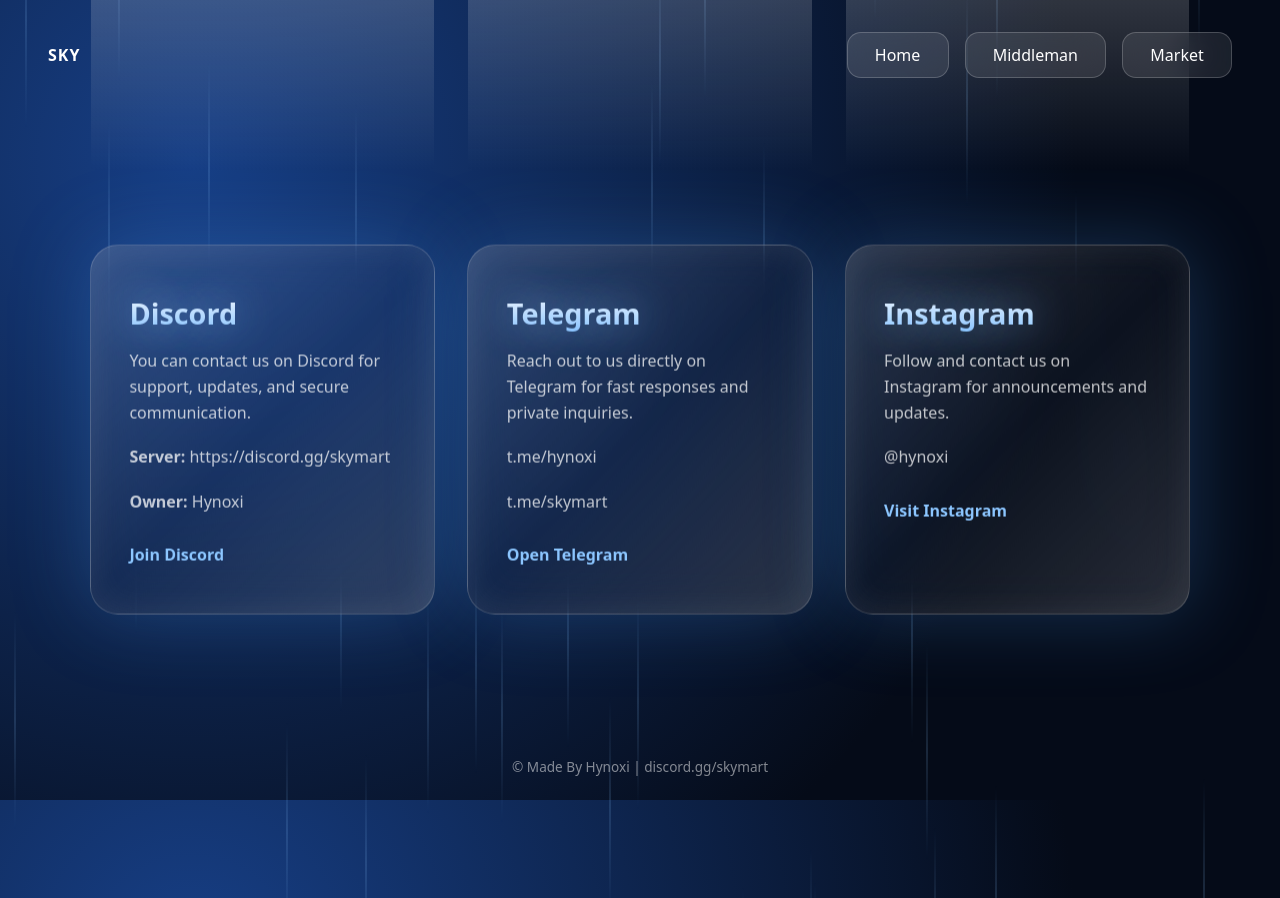
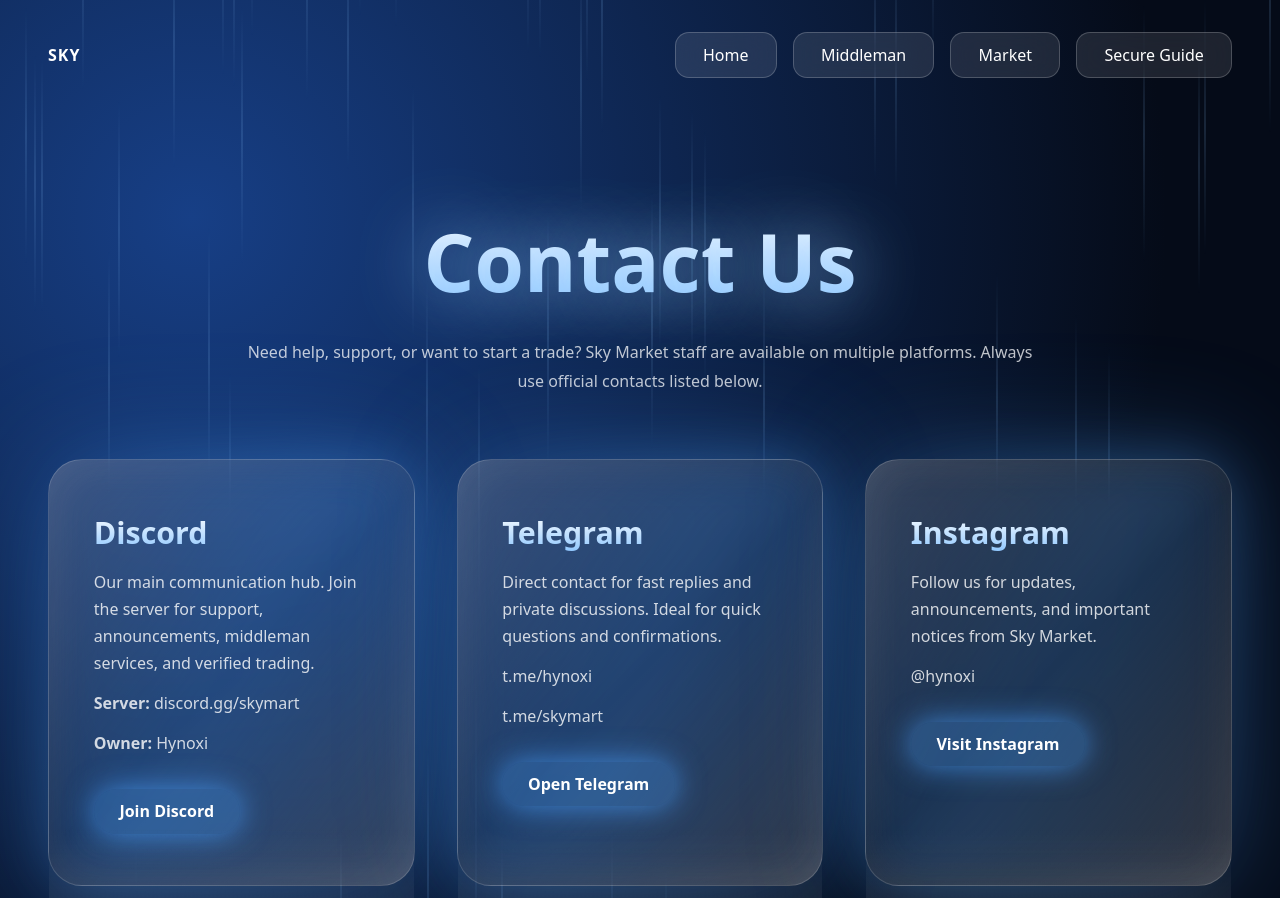
Before and after one commit to kaimoriskylist/skymarket, a plain HTML site: page contact.html in a window 1280 px wide. Shown: the top 898 px of the page. Drawn offline with Linux system fonts and the light colour scheme.

Commit message:
Update contact.html

```diff
--- a/contact.html
+++ b/contact.html
@@ -6,214 +6,228 @@
 <title>Contact — Sky Market</title>
 
 <style>
-:root {
-  --blue: #8cc6ff;
-  --blue-strong: #4da3ff;
-  --glass: rgba(255,255,255,0.09);
-  --border: rgba(255,255,255,0.2);
+:root{
+  --blue:#8cc6ff;
+  --blue-strong:#4da3ff;
+  --glass:rgba(255,255,255,0.1);
+  --border:rgba(255,255,255,0.2);
 }
 
-* {
-  margin: 0;
-  padding: 0;
-  box-sizing: border-box;
-  font-family: system-ui, "Segoe UI", sans-serif;
-}
+/* RESET */
+*{margin:0;padding:0;box-sizing:border-box;font-family:system-ui,"Segoe UI",sans-serif}
 
-body {
-  min-height: 100vh;
+body{
+  min-height:100vh;
   background:
     radial-gradient(circle at 15% 20%, #173f86, #050b18 70%),
     radial-gradient(circle at 85% 80%, #0b2b63, transparent 60%);
-  overflow: hidden;
-  color: #fff;
+  color:#fff;
+  overflow-x:hidden;
 }
 
 /* ======================
-   BACKGROUND MOTION
+   BACKGROUND ENERGY
 ====================== */
-.bg {
-  position: absolute;
-  inset: 0;
-  z-index: 0;
+.bg{
+  position:fixed;
+  inset:0;
+  z-index:0;
 }
 
-.bg span {
-  position: absolute;
-  width: 2px;
-  height: 220px;
-  background: linear-gradient(to bottom, transparent, var(--blue), transparent);
-  opacity: 0.16;
-  animation: rise linear infinite;
+.bg span{
+  position:absolute;
+  width:2px;
+  height:260px;
+  background:linear-gradient(to bottom, transparent, var(--blue), transparent);
+  opacity:.15;
+  animation:rise linear infinite;
 }
 
-@keyframes rise {
-  from { transform: translateY(130vh); }
-  to { transform: translateY(-230vh); }
+@keyframes rise{
+  from{transform:translateY(140vh)}
+  to{transform:translateY(-260vh)}
 }
 
 /* ======================
    HEADER
 ====================== */
-header {
-  position: relative;
-  z-index: 3;
-  padding: 2rem 3rem;
-  display: flex;
-  justify-content: space-between;
-  align-items: center;
+header{
+  position:relative;
+  z-index:4;
+  padding:2rem 3rem;
+  display:flex;
+  justify-content:space-between;
+  align-items:center;
 }
 
-.logo {
-  font-weight: 700;
-  letter-spacing: 1px;
+.logo{font-weight:700;letter-spacing:1px}
+
+nav{
+  display:flex;
+  gap:1rem;
 }
 
-nav {
-  display: flex;
-  gap: 1rem;
+nav a{
+  padding:.7rem 1.7rem;
+  border-radius:14px;
+  background:var(--glass);
+  backdrop-filter:blur(18px);
+  border:1px solid var(--border);
+  color:#fff;
+  text-decoration:none;
+  transition:.35s;
 }
 
-nav a {
-  padding: 0.7rem 1.7rem;
-  border-radius: 14px;
-  background: var(--glass);
-  backdrop-filter: blur(18px);
-  border: 1px solid var(--border);
-  color: #fff;
-  text-decoration: none;
-  position: relative;
-  overflow: hidden;
-  transition: 0.4s;
-}
-
-nav a:hover {
-  transform: translateY(-3px);
-  box-shadow: 0 0 30px rgba(77,163,255,0.7);
+nav a:hover{
+  transform:translateY(-3px);
+  box-shadow:0 0 30px rgba(77,163,255,.7);
 }
 
 /* ======================
-   CONTACT SECTION
+   CONTACT
 ====================== */
-.contact {
-  position: relative;
-  z-index: 2;
-  height: calc(100vh - 140px);
-  display: flex;
-  justify-content: center;
-  align-items: center;
+.contact{
+  position:relative;
+  z-index:2;
+  padding:6rem 3rem;
 }
 
-.contact-wrapper {
-  width: min(1100px, 94%);
-  display: grid;
-  grid-template-columns: repeat(auto-fit, minmax(280px, 1fr));
-  gap: 2rem;
+.contact-header{
+  text-align:center;
+  max-width:800px;
+  margin:0 auto 4rem;
 }
 
-.card {
-  position: relative;
-  padding: 3rem 2.4rem;
-  border-radius: 28px;
-  background: linear-gradient(
-    135deg,
-    rgba(255,255,255,0.14),
-    rgba(255,255,255,0.03),
-    rgba(255,255,255,0.14)
-  );
-  backdrop-filter: blur(24px);
-  border: 1px solid var(--border);
-  box-shadow:
-    0 0 80px rgba(77,163,255,0.25),
-    inset 0 0 35px rgba(255,255,255,0.07);
-  animation: floatCard 8s ease-in-out infinite;
-  transition: transform 0.4s ease, box-shadow 0.4s ease;
+.contact-header h1{
+  font-size:clamp(3.5rem,7vw,5rem);
+  font-weight:900;
+  background:linear-gradient(180deg,#fff,var(--blue));
+  -webkit-background-clip:text;
+  -webkit-text-fill-color:transparent;
+  text-shadow:0 0 70px rgba(140,198,255,1);
 }
 
-.card:hover {
-  transform: translateY(-10px);
-  box-shadow: 0 0 120px rgba(77,163,255,0.45);
+.contact-header p{
+  margin-top:1.4rem;
+  color:rgba(255,255,255,.75);
+  line-height:1.8;
 }
 
-@keyframes floatCard {
-  0%,100% { transform: translateY(0); }
-  50% { transform: translateY(-12px); }
+/* GRID */
+.contact-wrapper{
+  max-width:1200px;
+  margin:auto;
+  display:grid;
+  grid-template-columns:repeat(auto-fit,minmax(300px,1fr));
+  gap:2.6rem;
 }
 
-/* Scanline */
-.card::before {
-  content: "";
-  position: absolute;
-  inset: 0;
-  background: linear-gradient(
+/* CARD */
+.card{
+  position:relative;
+  padding:3.2rem 2.8rem;
+  border-radius:34px;
+  background:linear-gradient(
+    135deg,
+    rgba(255,255,255,.18),
+    rgba(255,255,255,.04),
+    rgba(255,255,255,.18)
+  );
+  backdrop-filter:blur(26px);
+  border:1px solid var(--border);
+  box-shadow:
+    0 0 120px rgba(77,163,255,.3),
+    inset 0 0 45px rgba(255,255,255,.08);
+  transition:transform .15s ease, box-shadow .3s ease;
+  cursor:pointer;
+}
+
+.card::after{
+  content:"";
+  position:absolute;
+  inset:-3px;
+  border-radius:38px;
+  background:linear-gradient(120deg,transparent,var(--blue-strong),transparent);
+  filter:blur(26px);
+  opacity:.25;
+  z-index:-1;
+}
+
+/* SCANLINE */
+.card::before{
+  content:"";
+  position:absolute;
+  inset:0;
+  background:linear-gradient(
     to bottom,
     transparent,
-    rgba(255,255,255,0.18),
+    rgba(255,255,255,.18),
     transparent
   );
-  animation: scan 5s linear infinite;
-  pointer-events: none;
+  animation:scan 6s linear infinite;
+  pointer-events:none;
 }
 
-@keyframes scan {
-  from { transform: translateY(-120%); }
-  to { transform: translateY(120%); }
+@keyframes scan{
+  from{transform:translateY(-130%)}
+  to{transform:translateY(130%)}
 }
 
-.card h2 {
-  font-size: 1.8rem;
-  margin-bottom: 1rem;
-  background: linear-gradient(180deg, #ffffff, var(--blue));
-  -webkit-background-clip: text;
-  -webkit-text-fill-color: transparent;
-  text-shadow: 0 0 40px rgba(140,198,255,0.8);
+.card:hover{
+  box-shadow:0 0 180px rgba(77,163,255,.55);
 }
 
-.card p {
-  font-size: 1rem;
-  line-height: 1.6;
-  color: rgba(255,255,255,0.75);
-  margin-bottom: 1.2rem;
+.card h2{
+  font-size:1.9rem;
+  background:linear-gradient(180deg,#fff,var(--blue));
+  -webkit-background-clip:text;
+  -webkit-text-fill-color:transparent;
+  margin-bottom:1rem;
 }
 
-.card a {
-  display: inline-block;
-  margin-top: 0.6rem;
-  color: var(--blue);
-  text-decoration: none;
-  font-weight: 600;
+.card p{
+  color:rgba(255,255,255,.8);
+  line-height:1.7;
+  margin-bottom:.8rem;
 }
 
-.card a:hover {
-  text-decoration: underline;
+.card a{
+  display:inline-block;
+  margin-top:1.2rem;
+  padding:.7rem 1.6rem;
+  border-radius:999px;
+  background:rgba(77,163,255,.25);
+  color:#fff;
+  text-decoration:none;
+  font-weight:700;
+  box-shadow:0 0 30px rgba(77,163,255,.7);
+}
+
+.card a:hover{
+  box-shadow:0 0 60px rgba(77,163,255,1);
 }
 
 /* ======================
    FOOTER
 ====================== */
-footer {
-  position: absolute;
-  bottom: 1.5rem;
-  width: 100%;
-  text-align: center;
-  font-size: 0.85rem;
-  color: rgba(255,255,255,0.5);
-  z-index: 2;
+footer{
+  padding:2.5rem;
+  text-align:center;
+  color:rgba(255,255,255,.5);
 }
 </style>
 </head>
 
 <body>
 
-<!-- BACKGROUND EFFECT -->
 <div class="bg">
 <script>
-    for (let i = 0; i < 90; i++) {
+for(let i=0;i<120;i++){
   document.write(`
     <span style="
-          left:${Math.random() * 100}%;
-          animation-duration:${6 + Math.random() * 12}s;
-          animation-delay:${-Math.random() * 20}s;
+      left:${Math.random()*100}%;
+      animation-duration:${8+Math.random()*14}s;
+      animation-delay:${-Math.random()*25}s;
     "></span>
   `);
 }
@@ -226,47 +240,52 @@
     <a href="index.html">Home</a>
     <a href="middleman.html">Middleman</a>
     <a href="market.html">Market</a>
+    <a href="secure.html">Secure Guide</a>
   </nav>
 </header>
 
 <main class="contact">
+  <div class="contact-header">
+    <h1>Contact Us</h1>
+    <p>
+      Need help, support, or want to start a trade?
+      Sky Market staff are available on multiple platforms.
+      Always use official contacts listed below.
+    </p>
+  </div>
+
   <div class="contact-wrapper">
 
-    <!-- DISCORD -->
-    <div class="card">
+    <div class="card tilt">
       <h2>Discord</h2>
       <p>
-        You can contact us on Discord for support, updates, and secure
-        communication.
+        Our main communication hub. Join the server for support,
+        announcements, middleman services, and verified trading.
       </p>
-      <p><strong>Server:</strong> https://discord.gg/skymart</p>
+      <p><strong>Server:</strong> discord.gg/skymart</p>
       <p><strong>Owner:</strong> Hynoxi</p>
       <a href="https://discord.gg/skymart" target="_blank">Join Discord</a>
     </div>
 
-    <!-- TELEGRAM -->
-    <div class="card">
+    <div class="card tilt">
       <h2>Telegram</h2>
       <p>
-        Reach out to us directly on Telegram for fast responses and
-        private inquiries.
+        Direct contact for fast replies and private discussions.
+        Ideal for quick questions and confirmations.
       </p>
       <p>t.me/hynoxi</p>
       <p>t.me/skymart</p>
       <a href="https://t.me/hynoxi" target="_blank">Open Telegram</a>
     </div>
 
-    <!-- INSTAGRAM -->
-    <div class="card">
+    <div class="card tilt">
       <h2>Instagram</h2>
       <p>
-        Follow and contact us on Instagram for announcements and
-        updates.
+        Follow us for updates, announcements,
+        and important notices from Sky Market.
       </p>
       <p>@hynoxi</p>
-      <a href="https://instagram.com/hynoxi" target="_blank">
-        Visit Instagram
-      </a>
+      <a href="https://instagram.com/hynoxi" target="_blank">Visit Instagram</a>
     </div>
 
   </div>
@@ -276,5 +295,22 @@
   © Made By Hynoxi | discord.gg/skymart
 </footer>
 
+<script>
+/* CURSOR TILT */
+document.querySelectorAll(".tilt").forEach(el=>{
+  el.addEventListener("mousemove",e=>{
+    const r=el.getBoundingClientRect();
+    const x=e.clientX-r.left;
+    const y=e.clientY-r.top;
+    const rx=(y/r.height-.5)*-10;
+    const ry=(x/r.width-.5)*10;
+    el.style.transform=`rotateX(${rx}deg) rotateY(${ry}deg)`;
+  });
+  el.addEventListener("mouseleave",()=>{
+    el.style.transform="rotateX(0) rotateY(0)";
+  });
+});
+</script>
+
 </body>
 </html>
```
Lines whose indentation alone changed are shown as unchanged.
